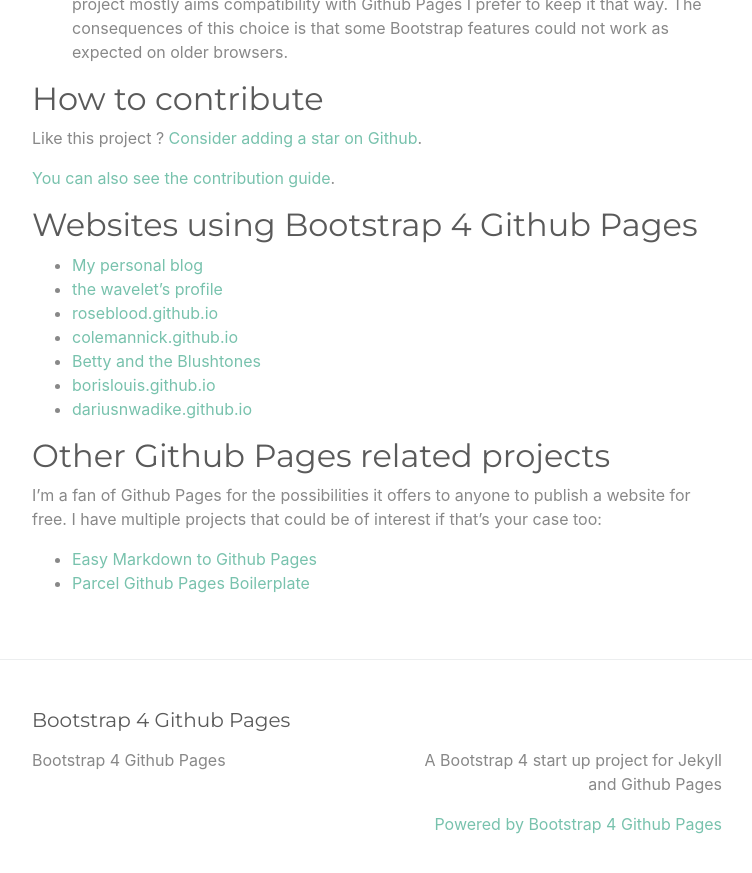
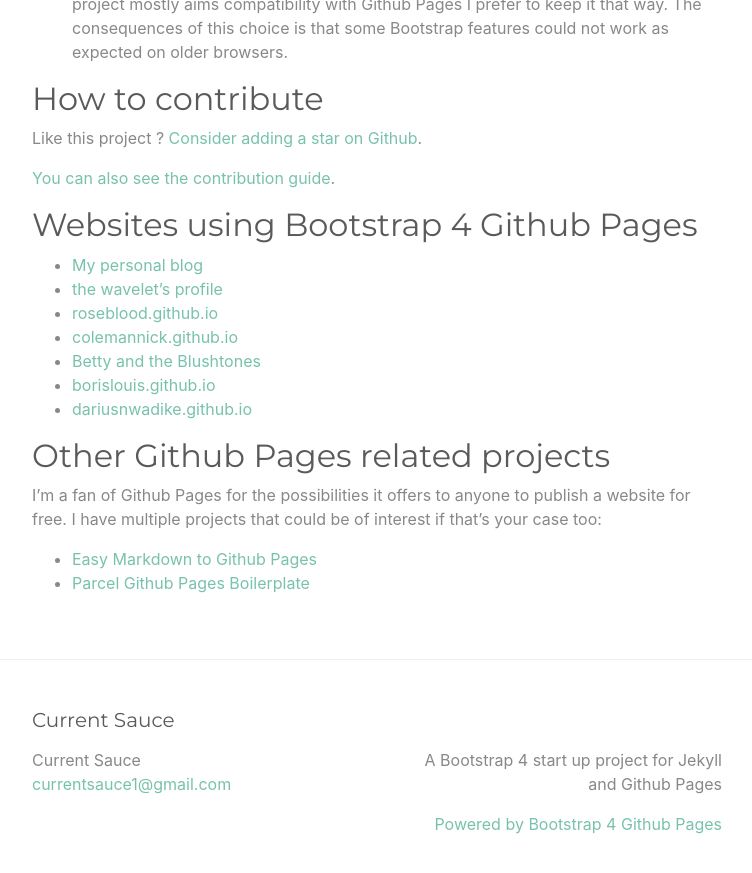
Before and after one commit to currentsauce/currentsauce.github.io, a Jekyll site: the page built from index.md, in a window 1280 px wide and 900 px high, scrolled down 2416 px. Shown: the top 873 px of the window, without its empty margins (263-1015 px from the left). Built offline with Jekyll 4.4.1, drawn with Linux system fonts in a browser that asks for light colours; some of the changed text lies outside the part shown.

Commit message:
Update _config.yml

```diff
--- a/_config.yml
+++ b/_config.yml
@@ -13,8 +13,9 @@
 # you will see them accessed via {{ site.title }}, {{ site.email }}, and so on.
 # You can create any custom variable you would like, and they will be accessible
 # in the templates via {{ site.myvariable }}.
-title: Bootstrap 4 Github Pages
-email: ""
+
+title: Current Sauce
+email: "currentsauce1@gmail.com"
 description: >- # this means to ignore newlines until "baseurl:"
   A Bootstrap 4 start up project for Jekyll and Github Pages
 #baseurl: "" # the subpath of your site, e.g. /blog
@@ -22,7 +23,7 @@
 #twitter_username: jekyllrb
 #github_username:  jekyll
 
-repository: "nicolas-van/bootstrap-4-github-pages"
+repository: "currentsauce/currentsauce.github.io"
 
 # Build settings
 plugins:
```
